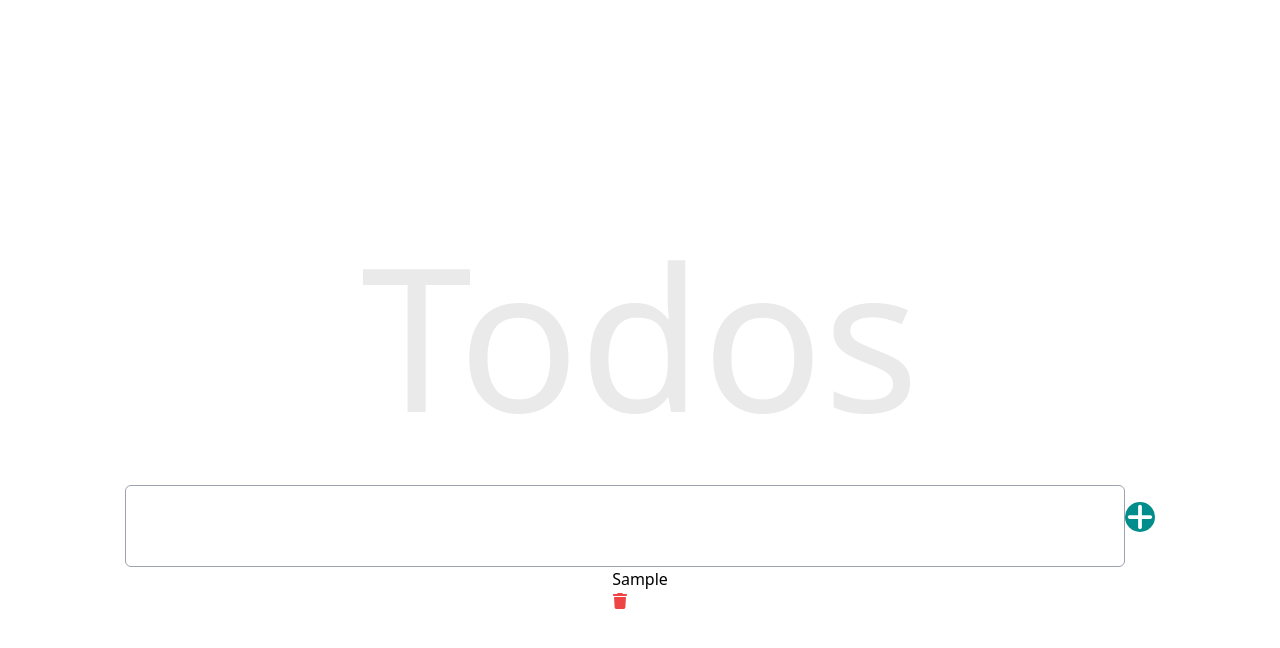
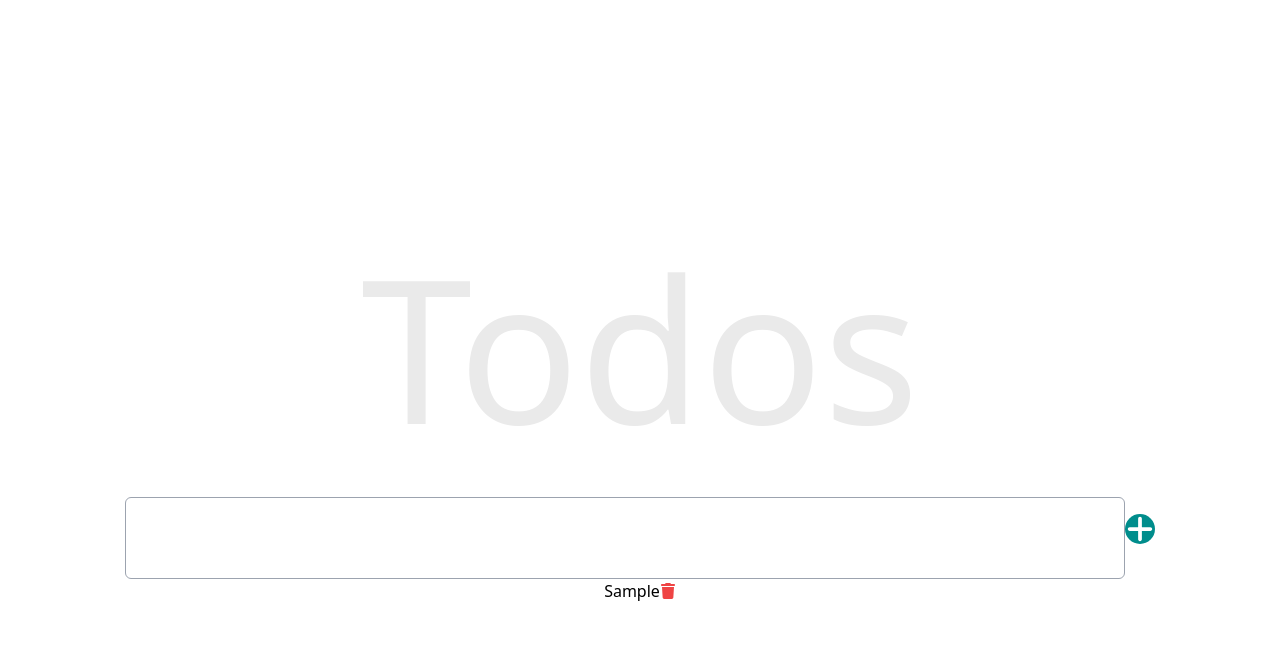
Before and after one commit to Angekarara/todo-redux, a React (Vite) app: page / in a window 1280 px wide. Both pictures are taken after typing "Sample" into the empty fields and a click on the button 1140 px from the left and 529 px from the top of the page. Shown: the top 648 px of the page. Built offline with nearby package versions, Linux system fonts and the light colour scheme.

Commit message:
Added deleting functionality

```diff
--- a/src/component/ToDo.jsx
+++ b/src/component/ToDo.jsx
@@ -17,7 +17,7 @@ function ToDo() {
     }
   };
 
-  const handleDeleteTask = () => {
+  const handleDeleteTask = (index) => {
     dispatch(deleteTask(index));
   };
 
@@ -37,13 +37,13 @@ function ToDo() {
       </form>
       <div>
         {tasks.map((task, index) => (
-          <div key={index}>
+          <div key={index} className="flex">
             <p>{task.text}</p>
+            <button onClick={() => handleDeleteTask(index)}>
+              <FaTrash className="text-red-500" />
+            </button>
           </div>
         ))}
-        <button onClick={() => handleDeleteTask(index)}>
-          <FaTrash className="text-red-500" />
-        </button>
       </div>
     </div>
   );
```
